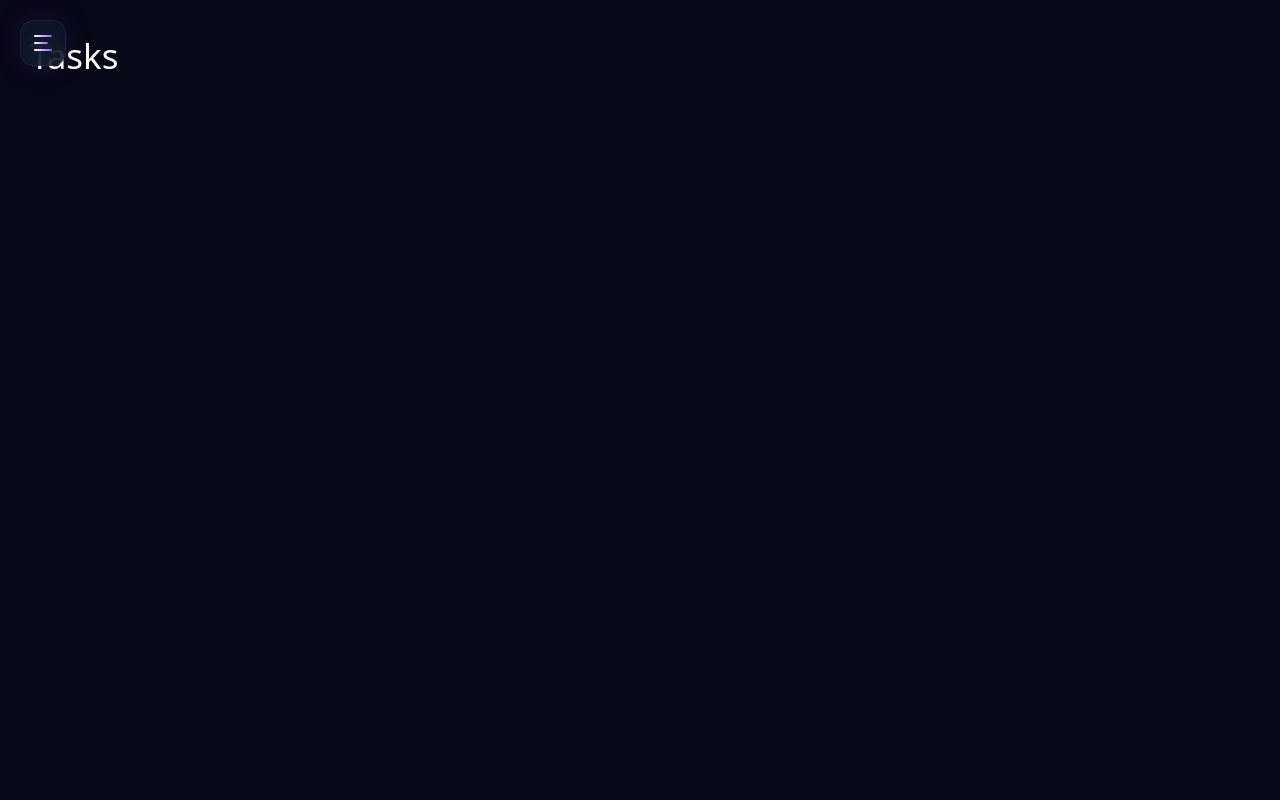
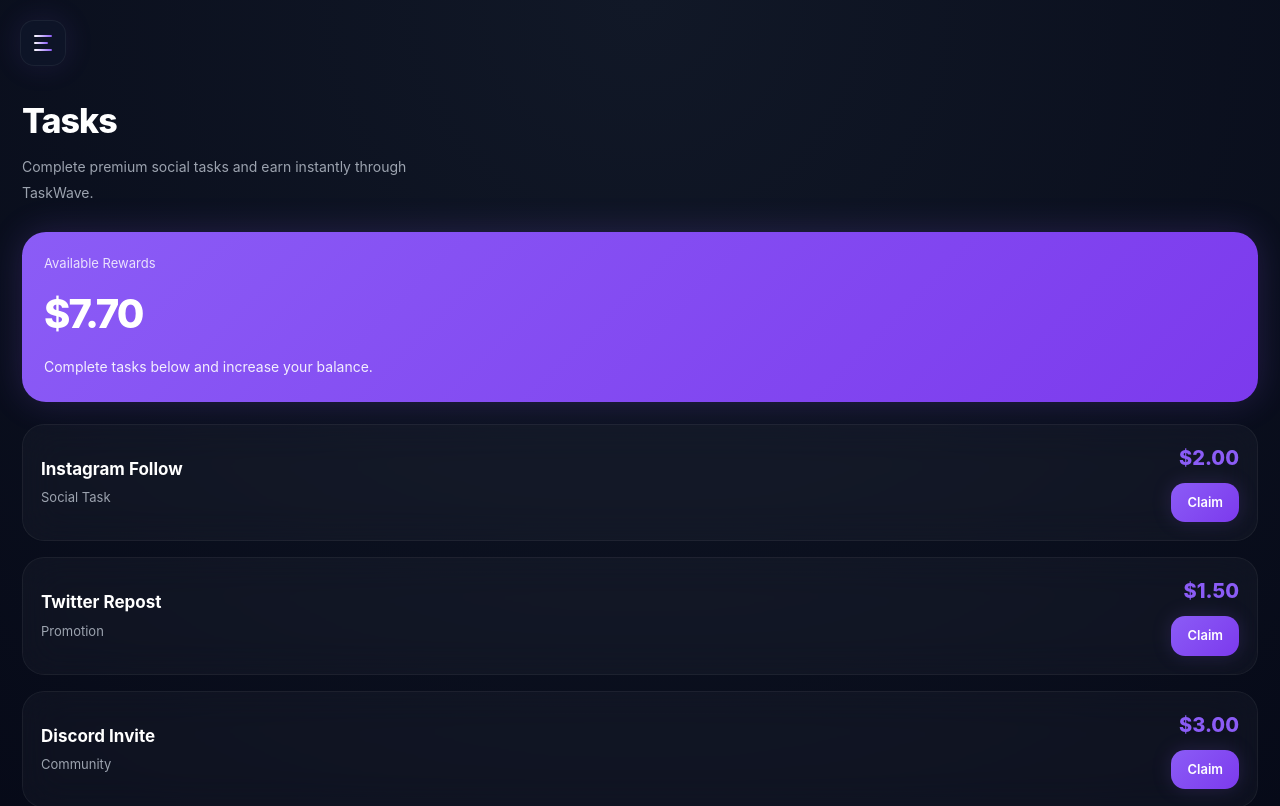
Before and after one commit to taskwave69/taskwave, a React (Vite) app: page /tasks in a window 1280 px wide. Shown: the top 806 px of the page. Built offline with nearby package versions, Linux system fonts and the light colour scheme; no server answers; the database is empty.

Commit message:
Premium purple tasks page redesign

```diff
--- a/src/pages/Tasks.jsx
+++ b/src/pages/Tasks.jsx
@@ -1,247 +1,277 @@
-import { useEffect, useState } from "react";
-
-import {
-  collection,
-  getDocs,
-  doc,
-  updateDoc
-} from "firebase/firestore";
-
-import {
-  auth,
-  db
-} from "../firebase";
+// src/pages/Tasks.jsx
 
 import Sidebar from "../components/Sidebar";
 
 function Tasks() {
 
-  const [tasks, setTasks] = useState([]);
+  const tasks = [
 
-  useEffect(() => {
+    {
+      title: "Instagram Follow",
+      reward: "$2.00",
+      category: "Social Task",
+    },
 
-    fetchTasks();
+    {
+      title: "Twitter Repost",
+      reward: "$1.50",
+      category: "Promotion",
+    },
 
-  }, []);
+    {
+      title: "Discord Invite",
+      reward: "$3.00",
+      category: "Community",
+    },
 
-  // FETCH TASKS
-  const fetchTasks = async () => {
+    {
+      title: "YouTube Like",
+      reward: "$1.20",
+      category: "Video Task",
+    },
 
-    const snapshot = await getDocs(
-      collection(db, "tasks")
-    );
-
-    const data = snapshot.docs.map((doc) => ({
-      id: doc.id,
-      ...doc.data()
-    }));
-
-    const currentUser =
-      auth.currentUser?.email;
-
-    // AUTO EXPIRE AFTER 15 MIN
-    for (const task of data) {
-
-      if (
-        task.status === "claimed" &&
-        task.claimedAt
-      ) {
-
-        const now = Date.now();
-
-        const diff =
-          now - task.claimedAt;
-
-        if (
-          diff >
-          15 * 60 * 1000
-        ) {
-
-          await updateDoc(
-            doc(db, "tasks", task.id),
-            {
-              status: "available",
-              claimedBy: "",
-              claimedAt: null
-            }
-          );
-
-          task.status = "available";
-
-          task.claimedBy = "";
-
-        }
-      }
-    }
-
-    // SHOW ONLY AVAILABLE OR OWN CLAIM
-    const filtered = data.filter(
-      (task) =>
-        task.status === "available" ||
-        task.claimedBy === currentUser
-    );
-
-    setTasks(filtered);
-
-  };
-
-  // CLAIM TASK
-  const claimTask = async (taskId) => {
-
-    const userEmail =
-      auth.currentUser?.email;
-
-    await updateDoc(
-      doc(db, "tasks", taskId),
-      {
-        status: "claimed",
-        claimedBy: userEmail,
-        claimedAt: Date.now()
-      }
-    );
-
-    alert("Task Claimed!");
-
-    fetchTasks();
-
-  };
+  ];
 
   return (
 
     <div
       style={{
-        display: "flex",
-        background: "#050816",
         minHeight: "100vh",
-        color: "white"
+
+        background:
+          "radial-gradient(circle at top,#111827,#050816)",
+
+        color: "white",
+
+        fontFamily:
+          "Inter, sans-serif",
+
+        paddingTop: "95px",
+
+        paddingLeft: "22px",
+
+        paddingRight: "22px",
+
+        paddingBottom: "40px",
       }}
     >
 
       <Sidebar />
 
+      {/* HEADER */}
       <div
         style={{
-          flex: 1,
-          padding: "30px"
+          marginBottom: "26px",
         }}
       >
 
         <h1
           style={{
-            fontSize: "35px",
-            marginBottom: "30px"
+            fontSize: "34px",
+
+            fontWeight: "800",
+
+            letterSpacing: "-1px",
+
+            marginBottom: "8px",
           }}
         >
           Tasks
         </h1>
 
-        <div
+        <p
           style={{
-            display: "grid",
-            gridTemplateColumns:
-              "repeat(auto-fit,minmax(300px,1fr))",
-            gap: "25px"
+            color: "#9ca3af",
+
+            fontSize: "14px",
+
+            lineHeight: "26px",
+
+            maxWidth: "420px",
           }}
         >
+          Complete premium social
+          tasks and earn instantly
+          through TaskWave.
+        </p>
 
-          {tasks.map((task) => {
+      </div>
 
-            const ownClaim =
-              task.claimedBy ===
-              auth.currentUser?.email;
+      {/* STATS CARD */}
+      <div
+        style={{
+          background:
+            "linear-gradient(135deg,#8b5cf6,#7c3aed)",
 
-            return (
+          borderRadius: "24px",
 
-              <div
-                key={task.id}
+          padding: "22px",
+
+          marginBottom: "22px",
+
+          boxShadow:
+            "0 0 35px rgba(139,92,246,0.20)",
+        }}
+      >
+
+        <p
+          style={{
+            fontSize: "13px",
+
+            opacity: 0.82,
+
+            marginBottom: "10px",
+          }}
+        >
+          Available Rewards
+        </p>
+
+        <h2
+          style={{
+            fontSize: "40px",
+
+            fontWeight: "800",
+
+            letterSpacing: "-2px",
+
+            marginBottom: "10px",
+          }}
+        >
+          $7.70
+        </h2>
+
+        <p
+          style={{
+            fontSize: "14px",
+
+            opacity: 0.9,
+
+            lineHeight: "26px",
+          }}
+        >
+          Complete tasks below
+          and increase your balance.
+        </p>
+
+      </div>
+
+      {/* TASKS */}
+      <div
+        style={{
+          display: "grid",
+
+          gap: "16px",
+        }}
+      >
+
+        {tasks.map((task, index) => (
+
+          <div
+            key={index}
+            style={{
+              background:
+                "rgba(255,255,255,0.03)",
+
+              border:
+                "1px solid rgba(255,255,255,0.05)",
+
+              borderRadius: "22px",
+
+              padding: "18px",
+
+              backdropFilter:
+                "blur(18px)",
+
+              display: "flex",
+
+              justifyContent:
+                "space-between",
+
+              alignItems: "center",
+            }}
+          >
+
+            {/* LEFT */}
+            <div>
+
+              <p
                 style={{
-                  background: "#111827",
-                  borderRadius: "20px",
-                  padding: "20px"
+                  fontSize: "17px",
+
+                  fontWeight: "700",
+
+                  marginBottom: "6px",
                 }}
               >
+                {task.title}
+              </p>
 
-                {task.image && (
+              <p
+                style={{
+                  color: "#9ca3af",
 
-                  <img
-                    src={task.image}
-                    alt=""
-                    style={{
-                      width: "100%",
-                      borderRadius: "15px",
-                      marginBottom: "15px"
-                    }}
-                  />
+                  fontSize: "13px",
+                }}
+              >
+                {task.category}
+              </p>
 
-                )}
+            </div>
 
-                <h2>{task.title}</h2>
+            {/* RIGHT */}
+            <div
+              style={{
+                textAlign: "right",
+              }}
+            >
 
-                <p
-                  style={{
-                    color: "#9ca3af",
-                    marginTop: "10px"
-                  }}
-                >
-                  {task.description}
-                </p>
+              <p
+                style={{
+                  color: "#8b5cf6",
 
-                <h3
-                  style={{
-                    marginTop: "15px",
-                    color: "#00d4ff"
-                  }}
-                >
-                  ${task.reward}
-                </h3>
+                  fontSize: "20px",
 
-                {task.status === "available" && (
+                  fontWeight: "800",
 
-                  <button
-                    onClick={() =>
-                      claimTask(task.id)
-                    }
-                    style={buttonStyle}
-                  >
-                    Claim Task
-                  </button>
+                  marginBottom: "10px",
+                }}
+              >
+                {task.reward}
+              </p>
 
-                )}
+              <button
+                style={{
+                  border: "none",
 
-                {ownClaim && (
+                  padding:
+                    "10px 16px",
 
-                  <div
-                    style={{
-                      marginTop: "20px",
-                      color: "#00d4ff"
-                    }}
-                  >
-                    Claimed By You
-                  </div>
+                  borderRadius:
+                    "14px",
 
-                )}
+                  background:
+                    "linear-gradient(135deg,#8b5cf6,#7c3aed)",
 
-                {task.rejectionReason && (
+                  color: "white",
 
-                  <div
-                    style={{
-                      marginTop: "15px",
-                      color: "red"
-                    }}
-                  >
-                    Rejected:
-                    {" "}
-                    {task.rejectionReason}
-                  </div>
+                  fontSize: "13px",
 
-                )}
+                  fontWeight: "600",
 
-              </div>
+                  cursor: "pointer",
 
-            );
-          })}
+                  boxShadow:
+                    "0 0 20px rgba(139,92,246,0.18)",
+                }}
+              >
+                Claim
+              </button>
 
-        </div>
+            </div>
+
+          </div>
+
+        ))}
 
       </div>
 
@@ -249,25 +279,4 @@ function Tasks() {
   );
 }
 
-const buttonStyle = {
-
-  marginTop: "20px",
-
-  width: "100%",
-
-  padding: "14px",
-
-  border: "none",
-
-  borderRadius: "12px",
-
-  background: "#00d4ff",
-
-  color: "black",
-
-  fontWeight: "bold",
-
-  cursor: "pointer"
-};
-
 export default Tasks;
```
